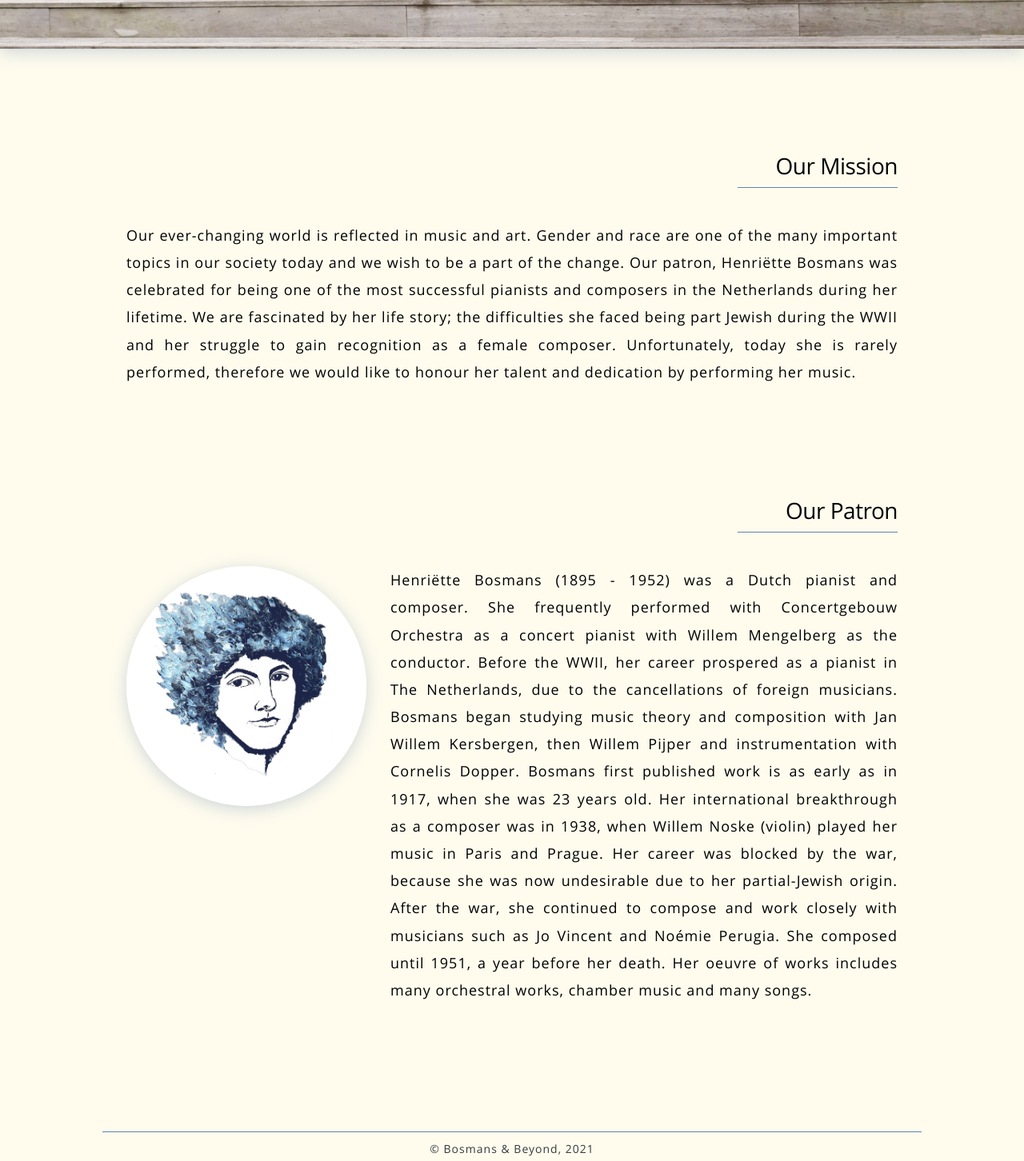
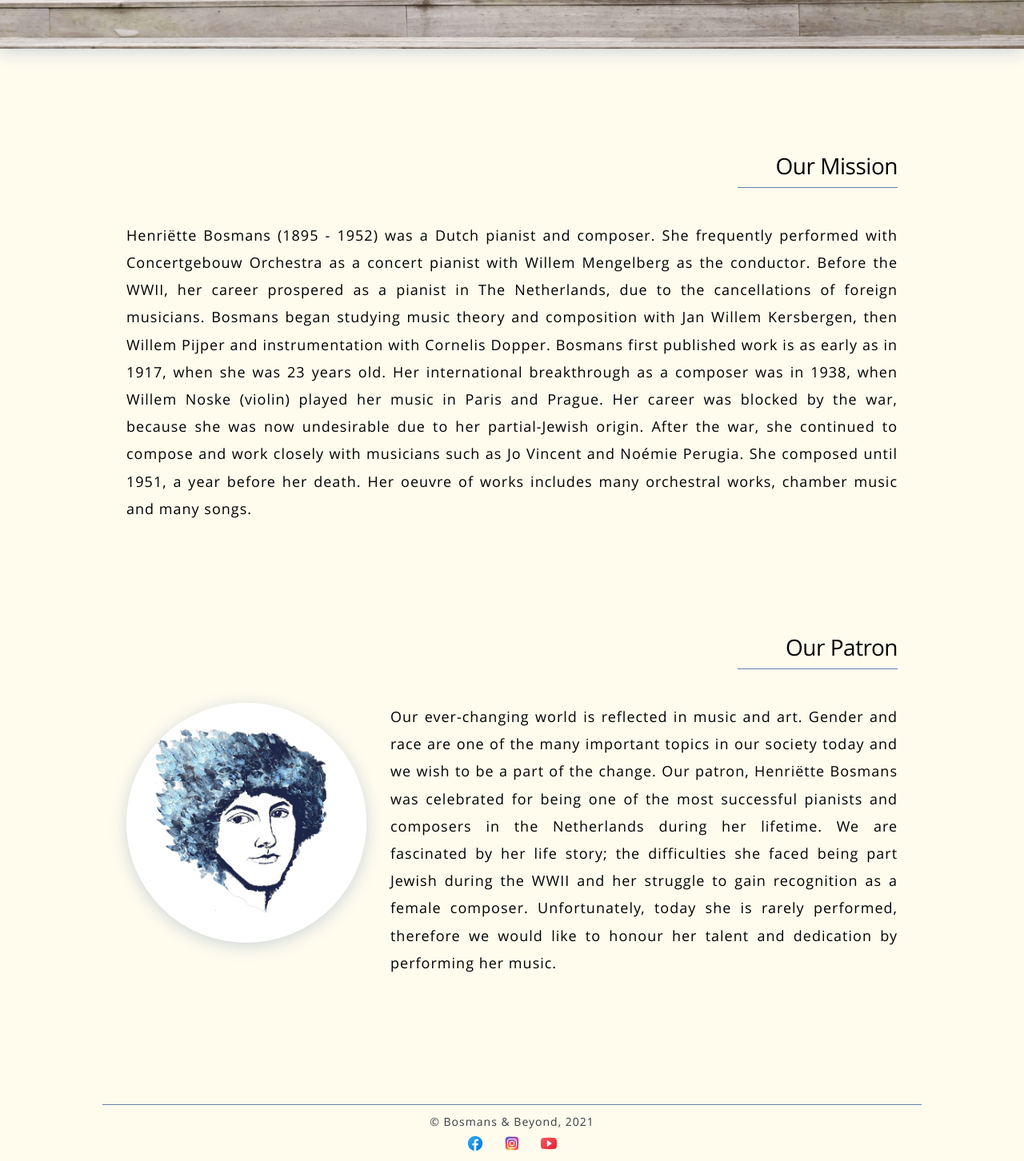
Before and after one commit to BKmetoff/bosmans-and-beyond, a React (Create React App) app: page / in a window 1280 px wide. Shown: the part 793-2245 px from the top of the page at 80% size. Built offline with nearby package versions, Linux system fonts and the light colour scheme.

Commit message:
refactor: complete migrating website vopy to separate sources

```diff
--- a/src/App.js
+++ b/src/App.js
@@ -3,8 +3,6 @@ import Layout from './components/backbone/Layout'
 import { Switch, Route, useLocation } from 'react-router-dom'
 
 import { AnimatePresence } from 'framer-motion'
-
-import { COPY } from './components/resources/Resources'
 
 import Home from './components/Pages/Home'
 import About from './components/Pages/About'
@@ -32,7 +30,7 @@ function App() {
 									<Video />
 								</Route>
 								<Route path='/contact'>
-									<Contact contact={COPY.text.contact} />
+									<Contact />
 								</Route>
 								<Route path='/repertoire'>
 									<Repertoire />
@@ -41,7 +39,7 @@ function App() {
 									<Success />
 								</Route>
 								<Route path='/' exact>
-									<Home mission={COPY.text.mission} patron={COPY.text.patron} />
+									<Home />
 								</Route>
 								<Route component={NotFound}></Route>
 							</Switch>
--- a/src/components/Pages/Contact.js
+++ b/src/components/Pages/Contact.js
@@ -5,12 +5,14 @@ import { Text } from '../backbone/Text'
 import Form from '../backbone/Form'
 import Sheet from '../backbone/Sheet'
 
-export default function Contact({ contact }) {
+import CONTACT from '../../data/Contact/Contact'
+
+export default function Contact() {
 	return (
 		<MotionWrapper>
 			<SectionWrapper>
 				<Sheet reversed marginXL>
-					<Text>{contact}</Text>
+					<Text>{CONTACT}</Text>
 					<Form />
 				</Sheet>
 			</SectionWrapper>
--- a/src/components/Pages/Home.js
+++ b/src/components/Pages/Home.js
@@ -16,6 +16,8 @@ import HomePhotoMobile2 from '../../assets/photos/HomeMobile.png'
 import HomePhotoMobile from '../../assets/photos/HomeMobile2.jpeg'
 import HomeLogo from '../../assets/logo/MainText.png'
 import patronImage from '../../assets/Patron.png'
+
+import HOMEPAGE_COPY from '../../data/Home/Home'
 
 const HomeImageWrapper = styled.div`
 	display: flex;
@@ -67,7 +69,7 @@ const MobilePhoto = styled(Image)`
 	}
 `
 
-export default function Home({ mission, patron }) {
+export default function Home() {
 	return (
 		<MotionWrapper>
 			<HomeImageWrapper>
@@ -81,7 +83,7 @@ export default function Home({ mission, patron }) {
 				<SectionWrapper>
 					<Title>Our Mission</Title>
 					<Sheet>
-						<Text>{mission}</Text>
+						<Text>{HOMEPAGE_COPY['MISSION']}</Text>
 					</Sheet>
 				</SectionWrapper>
 
@@ -97,7 +99,7 @@ export default function Home({ mission, patron }) {
 							width='300px'
 							height='300px'
 						/>
-						<Text>{patron}</Text>
+						<Text>{HOMEPAGE_COPY['PATRON']}</Text>
 					</Sheet>
 				</SectionWrapper>
 			</ContentWrapper>
--- a/src/components/resources/Resources.js
+++ /dev/null
@@ -1,10 +0,0 @@
-export const COPY = {
-	text: {
-		patron:
-			'Henriëtte Bosmans (1895 - 1952) was a Dutch pianist and composer. She frequently performed with Concertgebouw Orchestra as a concert pianist with Willem Mengelberg as the conductor. Before the WWII, her career prospered as a pianist in The Netherlands, due to the cancellations of foreign musicians. Bosmans began studying music theory and composition with Jan Willem Kersbergen, then Willem Pijper and instrumentation with Cornelis Dopper. Bosmans first published work is as early as in 1917, when she was 23 years old. Her international breakthrough as a composer was in 1938, when Willem Noske (violin) played her music in Paris and Prague. Her career was blocked by the war, because she was now undesirable due to her partial-Jewish origin. After the war, she continued to compose and work closely with musicians such as Jo Vincent and Noémie Perugia. She composed until 1951, a year before her death. Her oeuvre of works includes many orchestral works, chamber music and many songs.',
-		mission:
-			'Our ever-changing world is reflected in music and art. Gender and race are one of the many important topics in our society today and we wish to be a part of the change. Our patron, Henriëtte Bosmans was celebrated for being one of the most successful pianists and composers in the Netherlands during her lifetime. We are fascinated by her life story; the difficulties she faced being part Jewish during the WWII and her struggle to gain recognition as a female composer. Unfortunately, today she is rarely performed, therefore we would like to honour her talent and dedication by performing her music.',
-		contact:
-			'We are currently working on finding music in archives, preparing scores and making beautiful programs. If you would like to hire us for a concert, don’t hesitate to contact us!',
-	},
-}
--- /dev/null
+++ b/src/data/Contact/Contact.js
@@ -0,0 +1,4 @@
+const CONTACT =
+	'We are currently working on finding music in archives, preparing scores and making beautiful programs. If you would like to hire us for a concert, don’t hesitate to contact us!'
+
+export default CONTACT
--- /dev/null
+++ b/src/data/Home/Home.js
@@ -0,0 +1,13 @@
+const mapSectionToCopy = Object.freeze({
+	PATRON: 'PATRON',
+	MISSION: 'MISSION',
+})
+
+const HOMEPAGE_COPY = Object.freeze({
+	[mapSectionToCopy.PATRON]:
+		'Our ever-changing world is reflected in music and art. Gender and race are one of the many important topics in our society today and we wish to be a part of the change. Our patron, Henriëtte Bosmans was celebrated for being one of the most successful pianists and composers in the Netherlands during her lifetime. We are fascinated by her life story; the difficulties she faced being part Jewish during the WWII and her struggle to gain recognition as a female composer. Unfortunately, today she is rarely performed, therefore we would like to honour her talent and dedication by performing her music.',
+	[mapSectionToCopy.MISSION]:
+		'Henriëtte Bosmans (1895 - 1952) was a Dutch pianist and composer. She frequently performed with Concertgebouw Orchestra as a concert pianist with Willem Mengelberg as the conductor. Before the WWII, her career prospered as a pianist in The Netherlands, due to the cancellations of foreign musicians. Bosmans began studying music theory and composition with Jan Willem Kersbergen, then Willem Pijper and instrumentation with Cornelis Dopper. Bosmans first published work is as early as in 1917, when she was 23 years old. Her international breakthrough as a composer was in 1938, when Willem Noske (violin) played her music in Paris and Prague. Her career was blocked by the war, because she was now undesirable due to her partial-Jewish origin. After the war, she continued to compose and work closely with musicians such as Jo Vincent and Noémie Perugia. She composed until 1951, a year before her death. Her oeuvre of works includes many orchestral works, chamber music and many songs.',
+})
+
+export default HOMEPAGE_COPY
```
